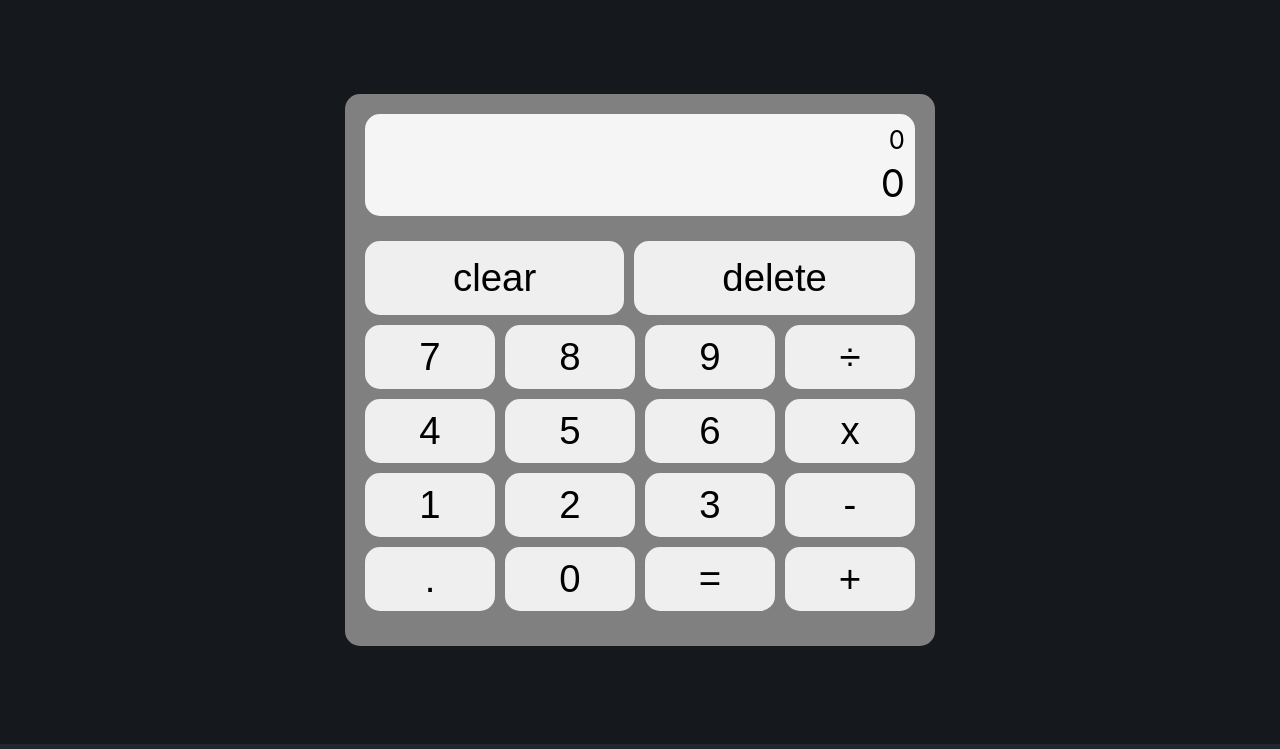
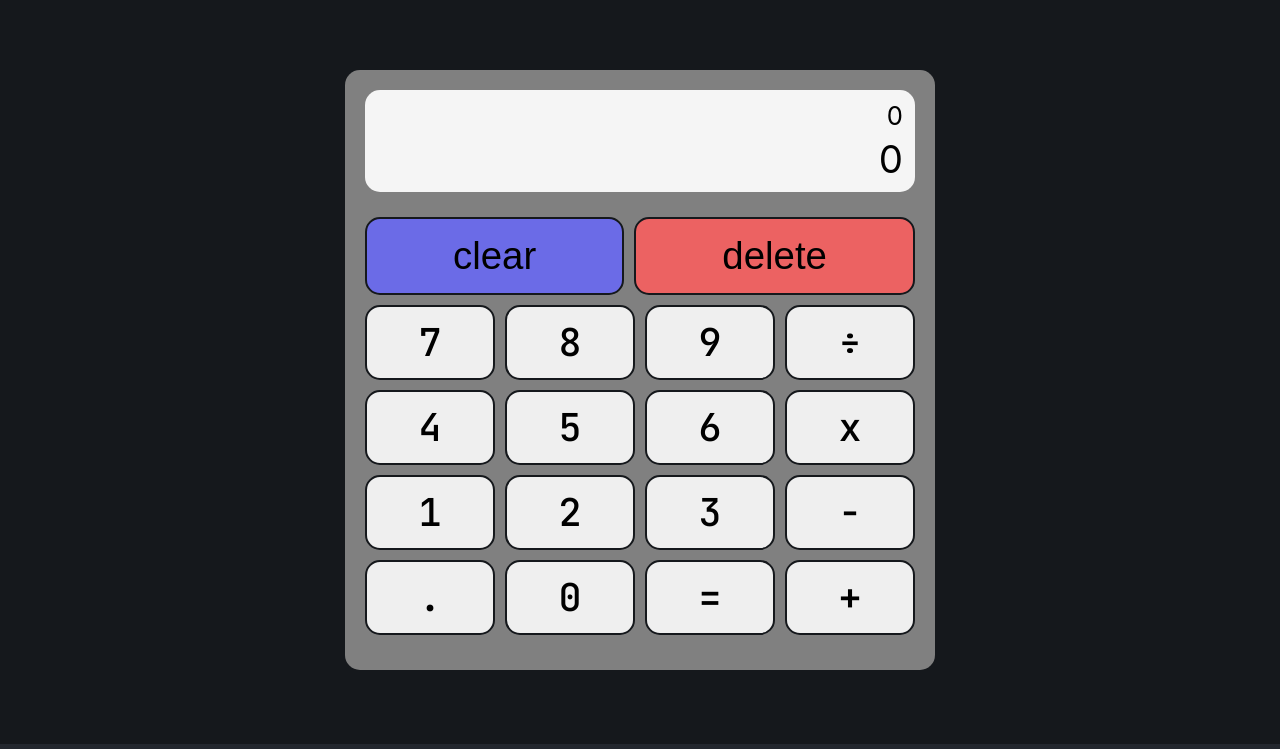
Before and after one commit to grxnto/calculator, a plain HTML site: page index.html in a window 1280 px wide. Shown: the top 749 px of the page. Drawn offline with Linux system fonts and the light colour scheme.

Commit message:
Touch up button UI

```diff
--- a/style.css
+++ b/style.css
@@ -1,3 +1,4 @@
+@import url('https://fonts.googleapis.com/css2?family=JetBrains+Mono:wght@100;500&display=swap');
 body {
     background-color: #15181c;
     padding:0px;
@@ -35,11 +36,11 @@ body {
 }
 .afterdisplay {
     margin-top:5px;
-    padding: 5px 10px;
+    padding: 5px 12px;
     font-size: 2vmax;
 }
 .currentdisplay {
-    padding: 0px 10px;
+    padding: 0px 12px;
     font-size: 3vmax;
     margin-bottom: 10px;
 }
@@ -52,18 +53,21 @@ body {
     display:grid;
     grid-template-columns: auto auto;
     grid-gap:10px;
+    font-family:sans-serif;
 }
 .clear {
     border-radius:15px;
-    border-style: none;
+    border-style: solid;
     padding: 15px 0px;
     font-size:3vmax;
+    background-color:rgb(107, 107, 231);
 }
 .delete {
     border-radius:15px;
-    border-style: none;
+    border-style: solid;
     padding: 15px 0px;
     font-size: 3vmax;
+    background-color:rgb(236, 98, 98);
 }
 .operbuttons {
     display: grid;
@@ -73,13 +77,19 @@ body {
 }
 .b {
     border-radius:15px;
-    border-style: none;
+    border-style: solid;
     padding: 10px 5px;
+    font-family: JetBrains Mono, monospace;
 }
 button {
     font-size:3vmax;
+    transition: scale 0.2s;
+    border-color:#15181c;
 }
-
+button:hover {
+    opacity:75%;
+    scale:95%;
+}
 .footer {
     position:fixed;
     left: 0;
```
